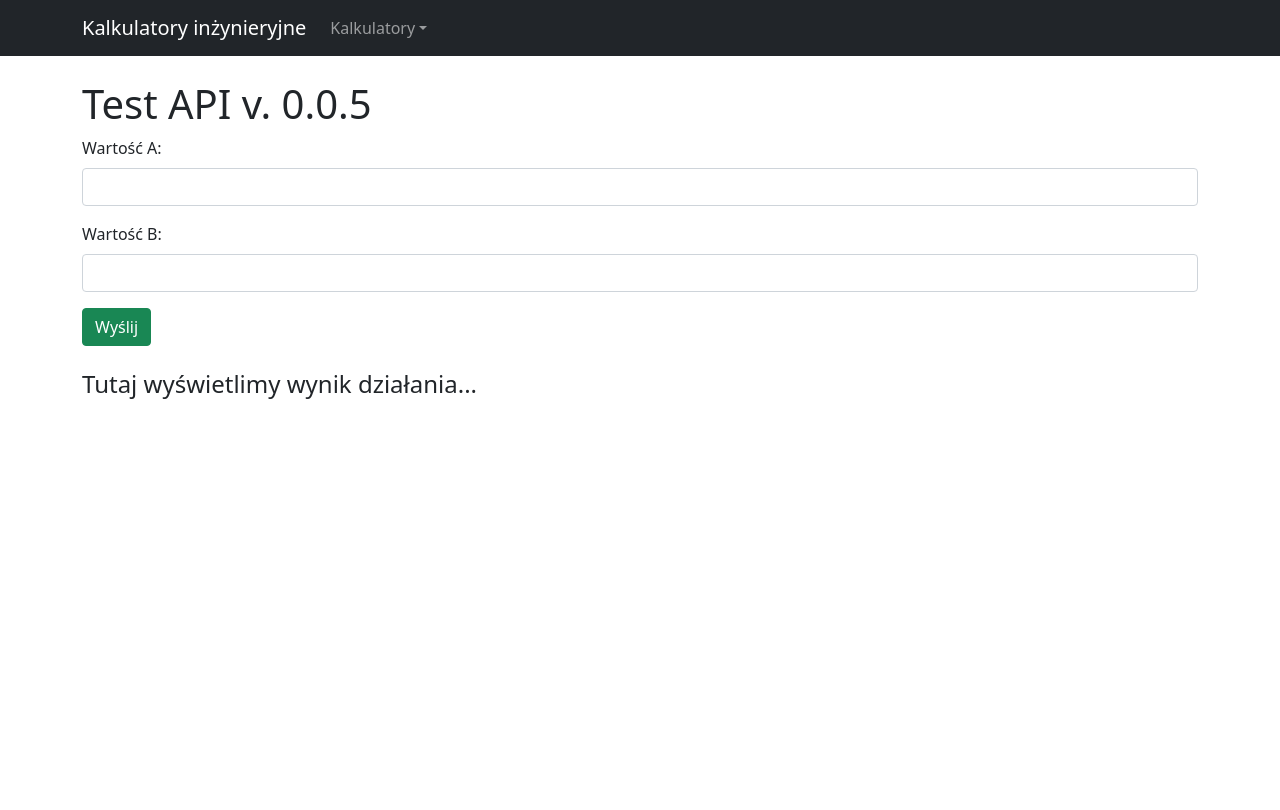
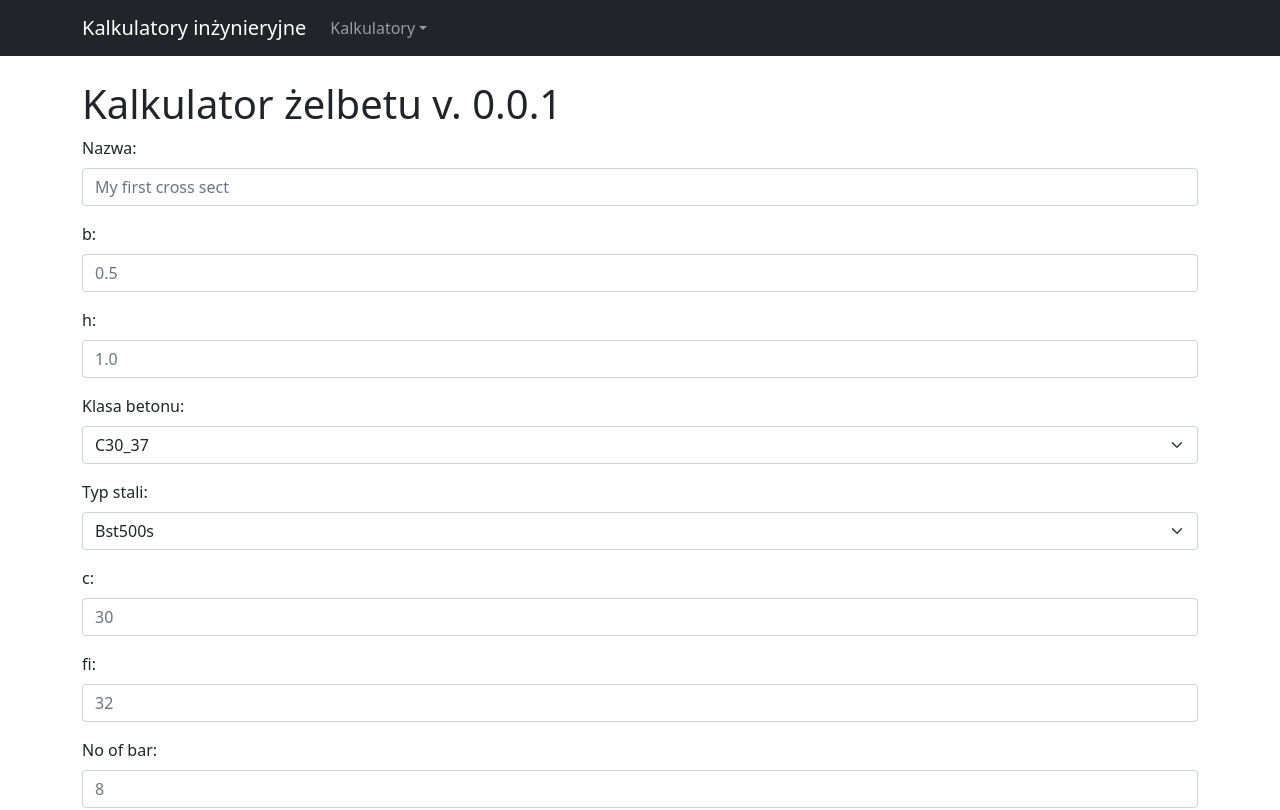
Before and after one commit to wowvaqa/engclcfe, a React (Create React App) app: page /reinforcedconcretecalc in a window 1280 px wide. Shown: the top 810 px of the page. Built offline with nearby package versions, Linux system fonts and the light colour scheme.

Commit message:
ADD:ReinforcedConcreteCalcView Form

```diff
--- a/src/views/ReinforcedConcreteCalcView.js
+++ b/src/views/ReinforcedConcreteCalcView.js
@@ -1,5 +1,5 @@
 import React, { useState } from "react";
-import { Container, Form, Button } from "react-bootstrap";
+import { Container, Form, Button, Col } from "react-bootstrap";
 import axios from "axios";
 
 const ReinforcedConcreteCalcView = () => {
@@ -28,20 +28,19 @@ const ReinforcedConcreteCalcView = () => {
   return (
     <>
       <Container>
-        <h1>Test API v. 0.0.5</h1>
+        <h1>Kalkulator żelbetu v. 0.0.1</h1>
       </Container>
 
       <Container>
         <Form>
+          <Col>
             <Form.Group
               className="mb-3"
-            controlId="a_value"
-            onChange={(e) => {
-              setFirstVal(parseFloat(e.target.value.replace(",", ".")));
-            }}
+              controlId="name_value"
+              onChange={(e) => {}}
             >
-            <Form.Label>Wartość A:</Form.Label>
-            <Form.Control type="text" />
+              <Form.Label>Nazwa:</Form.Label>
+              <Form.Control type="text" placeholder="My first cross sect" />
             </Form.Group>
             <Form.Group
               className="mb-3"
@@ -50,10 +49,94 @@ const ReinforcedConcreteCalcView = () => {
                 setSecVal(parseFloat(e.target.value.replace(",", ".")));
               }}
             >
-            <Form.Label>Wartość B:</Form.Label>
-            <Form.Control type="text" />
+              <Form.Label>b:</Form.Label>
+              <Form.Control type="number" placeholder="0.5" />
             </Form.Group>
+            <Form.Group
+              className="mb-3"
+              controlId="h_value"
+              onChange={(e) => {
+                setSecVal(parseFloat(e.target.value.replace(",", ".")));
+              }}
+            >
+              <Form.Label>h:</Form.Label>
+              <Form.Control type="number" placeholder="1.0" />
+            </Form.Group>
+          </Col>
+          <Col>
+            <Form.Group
+              className="mb-3"
+              controlId="concrete_class"
+              onChange={(e) => {
+                setSecVal(parseFloat(e.target.value.replace(",", ".")));
+              }}
+            >
+              <Form.Label>Klasa betonu:</Form.Label>
+              <Form.Select aria-label="Default select example">
+                <option value="1">C30_37</option>
+              </Form.Select>
+            </Form.Group>
+
+            <Form.Group
+              className="mb-3"
+              controlId="steel_type"
+              onChange={(e) => {
+                setSecVal(parseFloat(e.target.value.replace(",", ".")));
+              }}
+            >
+              <Form.Label>Typ stali:</Form.Label>
+              <Form.Select aria-label="Default select example">
+                <option value="1">Bst500s</option>
+                <option value="1">B500SP</option>
+              </Form.Select>
+            </Form.Group>
+
+            <Form.Group
+              className="mb-3"
+              controlId="c_value"
+              onChange={(e) => {
+                setSecVal(parseFloat(e.target.value.replace(",", ".")));
+              }}
+            >
+              <Form.Label>c:</Form.Label>
+              <Form.Control type="number" placeholder="30" />
+            </Form.Group>
+
+            <Form.Group
+              className="mb-3"
+              controlId="fi_value"
+              onChange={(e) => {
+                setSecVal(parseFloat(e.target.value.replace(",", ".")));
+              }}
+            >
+              <Form.Label>fi:</Form.Label>
+              <Form.Control type="number" placeholder="32" />
+            </Form.Group>
+
+            <Form.Group
+              className="mb-3"
+              controlId="no_of_bar_value"
+              onChange={(e) => {
+                setSecVal(parseFloat(e.target.value.replace(",", ".")));
+              }}
+            >
+              <Form.Label>No of bar:</Form.Label>
+              <Form.Control type="number" placeholder="8" />
+            </Form.Group>
+            <Form.Group
+              className="mb-3"
+              controlId="fi_s_value"
+              onChange={(e) => {
+                setSecVal(parseFloat(e.target.value.replace(",", ".")));
+              }}
+            >
+              <Form.Label>fi s:</Form.Label>
+              <Form.Control type="number" placeholder="12" />
+            </Form.Group>
+          </Col>
         </Form>
+        <br></br>
+        <br></br>
         <Button
           variant="success"
           type="button"
@@ -64,9 +147,6 @@ const ReinforcedConcreteCalcView = () => {
         >
           Wyślij
         </Button>
-        <br></br>
-        <br></br>
-
         {sum === 0 && <h4>Tutaj wyświetlimy wynik działania...</h4>}
         {sum !== 0 && <h4>Wynik: {sum}</h4>}
       </Container>
```
Lines whose indentation alone changed are shown as unchanged.
